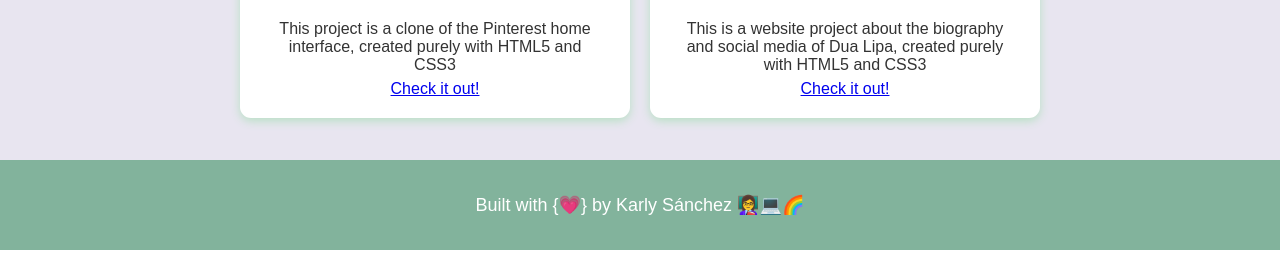
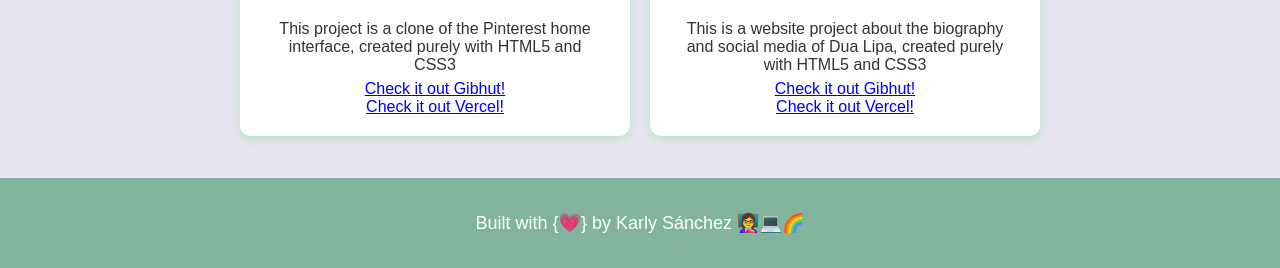
Before and after one commit to karly1709/portafolio, a plain HTML site: page index.html in a window 1280 px wide. Shown: the part 1775-2043 px from the top of the page. Drawn offline with nearby package versions, Linux system fonts and the light colour scheme; a web font is replaced by a local one.

Commit message:
index.html

```diff
--- a/index.html
+++ b/index.html
@@ -84,13 +84,15 @@
                 <img src="assets/images/pinterestcopia.jpg" alt="Pinterest interface" loading="lazy" class="project-pic">
                 <h3 class="project-title">Pinterest Interface</h3>
                 <p class="project-details">This project is a clone of the Pinterest home interface, created purely with HTML5 and CSS3</p>
-                <a href="https://github.com/karly1709/Clon_pinterest.git" target="_blank">Check it out!</a>
+                <a href="https://github.com/karly1709/Clon_pinterest.git" target="_blank">Check it out Gibhut!</a><br>
+                <a href="https://clon-pinterest-swart.vercel.app/" target="_blank">Check it out Vercel!</a>
             </div>
             <div class="project-container project-card">
                 <img src="assets/images/dualipa.jpg" alt="Website Dua Lipa" loading="lazy" class="project-pic">
                 <h3 class="project-title">Website Dua Lipa</h3>
                 <p class="project-details">This is a website project about the biography and social media of Dua Lipa, created purely with HTML5 and CSS3</p>
-                <a href="https://github.com/karly1709/DUA-LIPA.git" target="_blank">Check it out!</a>
+                <a href="https://github.com/karly1709/DUA-LIPA.git" target="_blank">Check it out Gibhut!</a><br>
+                <a href="https://dua-lipa-chi.vercel.app" target="_blank">Check it out Vercel!</a>
             </div>
         </div>
     </section>
```
